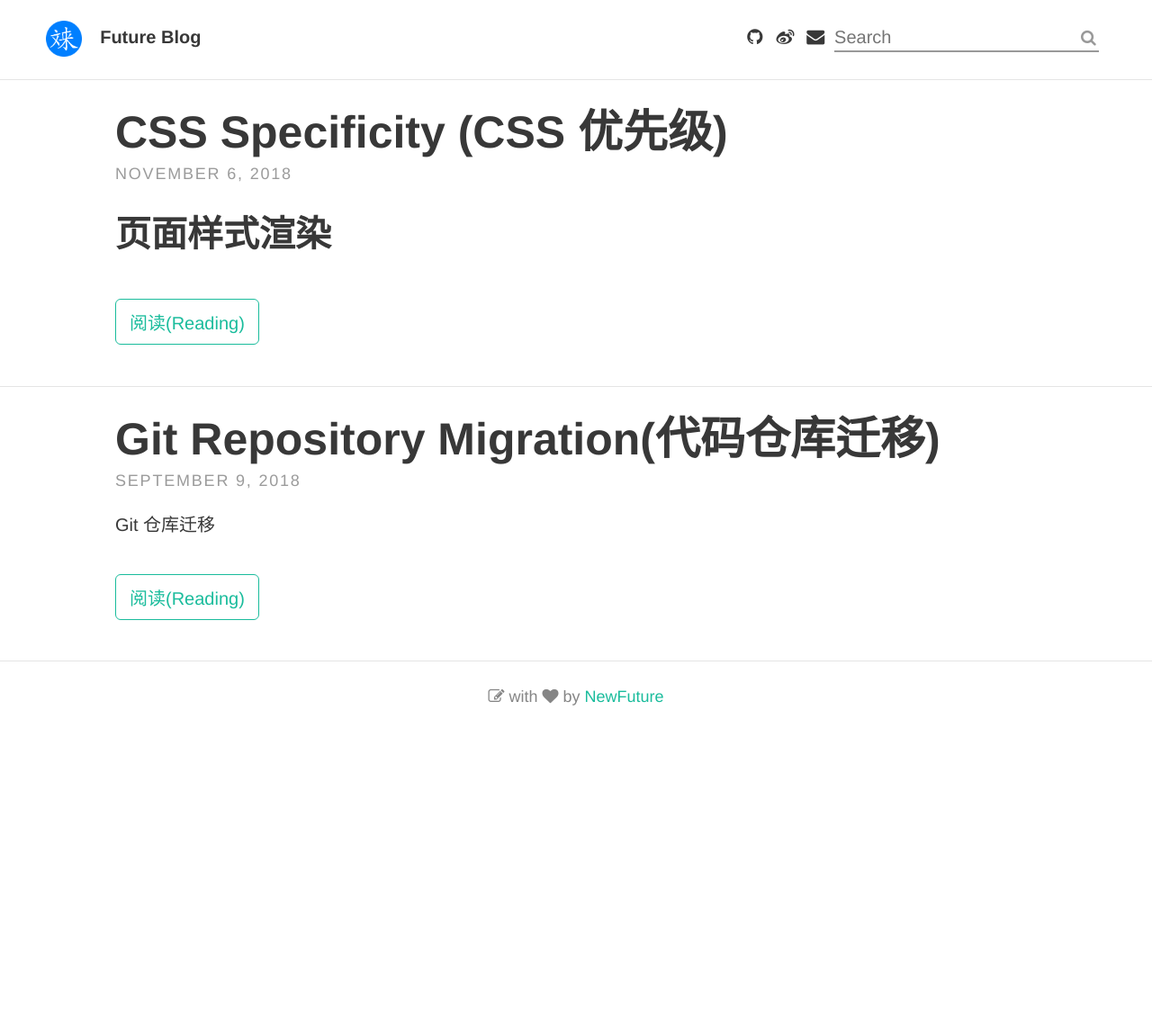
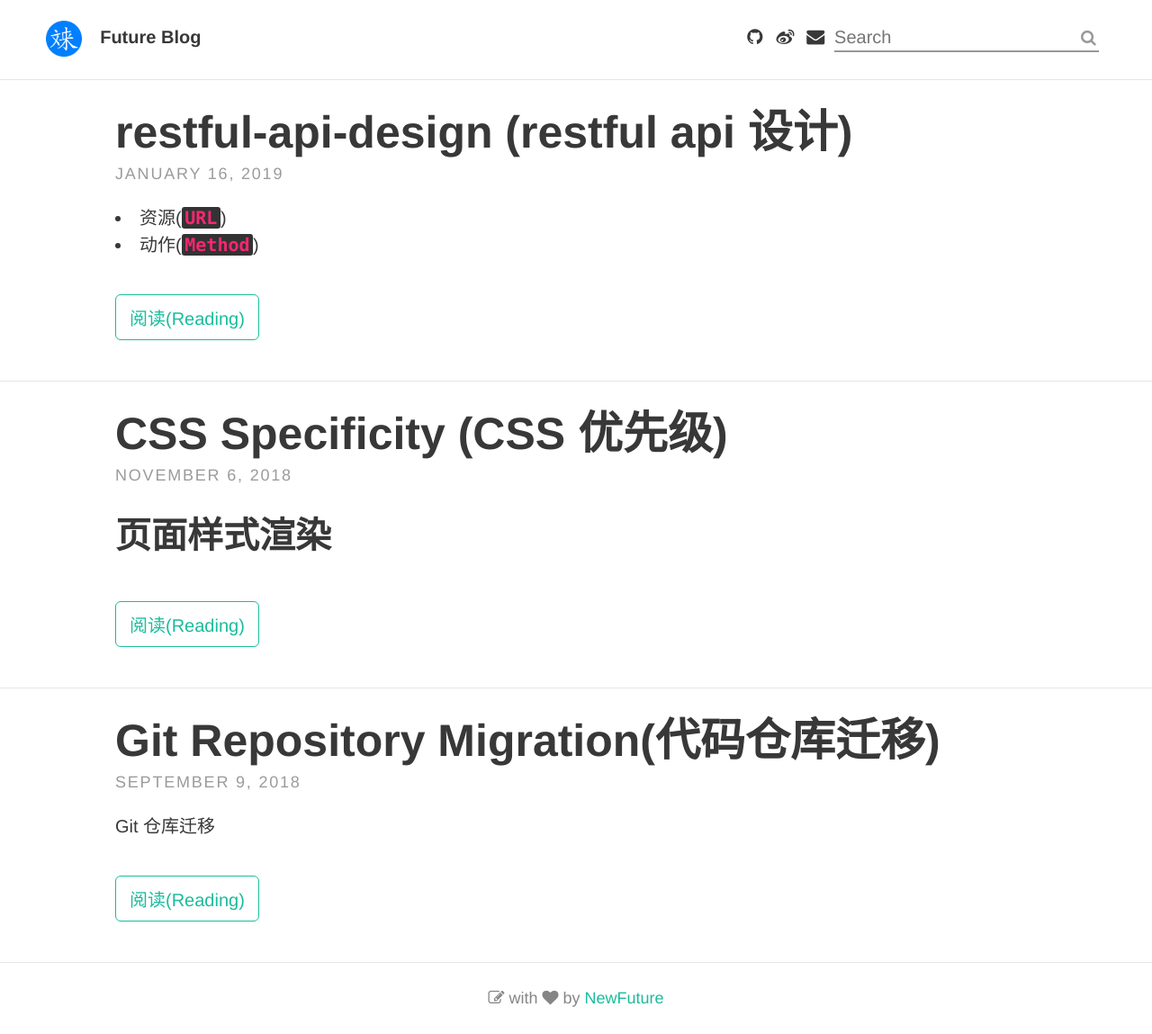
Before and after one commit to NewFuture/blog, a Jekyll site: the page built from index.html, in a window 1280 px wide. Shown: the whole page at 90% size. Built offline with Jekyll 4.4.1, drawn with Linux system fonts in a browser that asks for light colours; the list of posts is cut into pages by our own code; before the commit the page ends 900 px from its top, so only the background shows below that.

Commit message:
Update and rename restful-api-design.md to 2019-01-16-restful-api-design.md

```diff
--- a/_posts/restful-api-design.md
+++ b/_posts/2019-01-16-restful-api-design.md
@@ -1,5 +1,9 @@
-
-# REST
+---
+layout: post
+title: restful-api-design (restful api 设计)
+tags:
+    - API
+---
 
 * 资源(`URL`)
 * 动作(`Method`)
```
